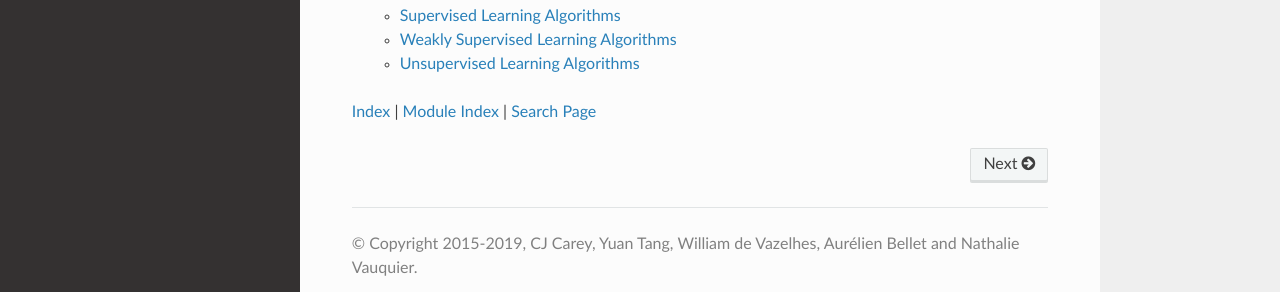
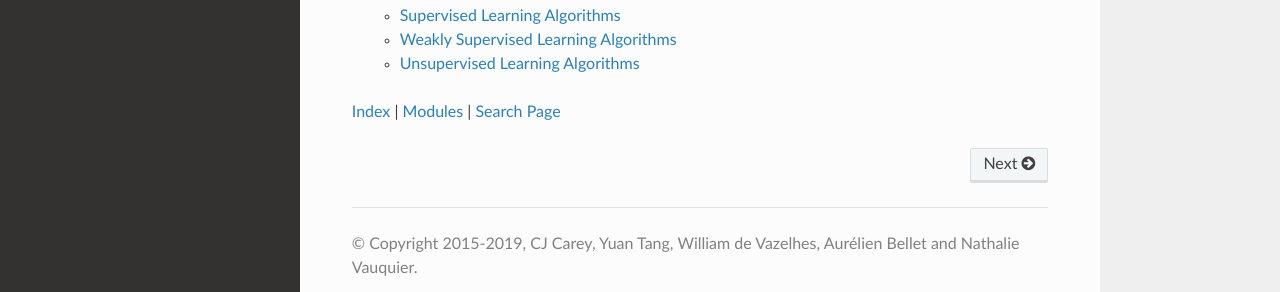
Before and after one commit to scikit-learn-contrib/metric-learn, a Sphinx documentation site: the page built from doc/index.rst, in a window 1280 px wide and 1268 px high. Shown: the part 931-1223 px from the top of the window. Built offline with Sphinx 7.4.7 and the Read the Docs theme 2.0.0, drawn with Linux system fonts in a browser that asks for light colours; pages that are not in the unit, such as notebooks, are missing from menus.

Commit message:
Replaced broken modindex link for module list

```diff
--- a/doc/index.rst
+++ b/doc/index.rst
@@ -52,7 +52,7 @@ Documentation outline
 
    auto_examples/index
 
-:ref:`genindex` | :ref:`modindex` | :ref:`search`
+:ref:`genindex` | :doc:`Modules <./metric_learn>` | :ref:`search`
 
 .. |Travis-CI Build Status| image:: https://api.travis-ci.org/scikit-learn-contrib/metric-learn.svg?branch=master
    :target: https://travis-ci.org/scikit-learn-contrib/metric-learn
```
